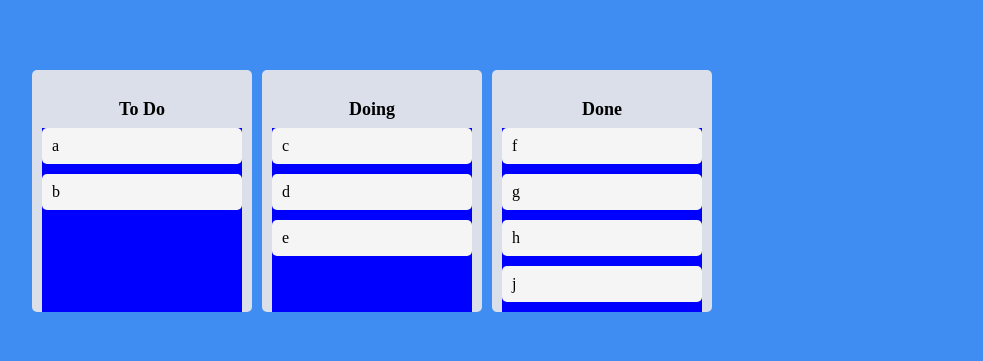
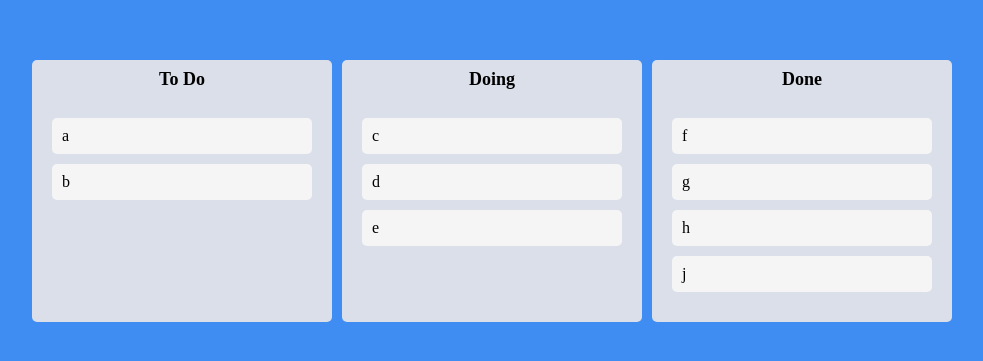
Before and after one commit to Novelier-Webbelier/react-trello-clone, a React (Create React App) app: page / in a window 1280 px wide. Shown: the part 209-570 px from the top of the page, without its empty margins (268-1251 px from the left). Built offline with nearby package versions, Linux system fonts and the light colour scheme.

Commit message:
6.12 Final Styles

```diff
--- a/src/Components/Board.tsx
+++ b/src/Components/Board.tsx
@@ -3,8 +3,8 @@ import { Droppable } from "react-beautiful-dnd";
 import DraggableCard from "./DraggableCard";
 
 const Wrapper = styled.div`
-  padding: 0px 10px;
-  padding-top: 30px;
+  width: 300px;
+  padding-top: 10px;
   background-color: ${(props) => props.theme.boardColor};
   border-radius: 5px;
   min-height: 200px;
@@ -21,9 +21,14 @@ const Title = styled.h2`
 
 const Area = styled.div<IAreaProps>`
   background-color: ${(props) =>
-    props.isDraggingOver ? "pink" : props.isDraggingFromThis ? "red" : "blue"};
+    props.isDraggingOver
+      ? "#dfe6e9"
+      : props.isDraggingFromThis
+        ? "#b2bec3"
+        : "transparent"};
   flex-grow: 1;
-  transition: background-color .3s ease-in-out;
+  transition: background-color 0.3s ease-in-out;
+  padding: 20px;
 `;
 
 interface IAreaProps {
--- a/src/Components/DraggableCard.tsx
+++ b/src/Components/DraggableCard.tsx
@@ -2,12 +2,19 @@ import React from "react";
 import { Draggable } from "react-beautiful-dnd";
 import styled from "styled-components";
 
-const Card = styled.div`
+const Card = styled.div<ICardProps>`
   border-radius: 5px;
   padding: 10px 10px;
-  background-color: ${(props) => props.theme.cardColor};
   margin-bottom: 10px;
+  box-shadow: ${(props) =>
+    props.isDragging ? "2px 2px 10px rgba(0, 0, 0, 0.5)" : "none"};
+  background-color: ${(props) =>
+    props.isDragging ? "#71b9ff" : props.theme.cardColor};
 `;
+
+interface ICardProps {
+  isDragging: boolean;
+}
 
 interface IDraggableCardProps {
   toDo: string;
@@ -17,11 +24,12 @@ interface IDraggableCardProps {
 function DraggableCard({ toDo, index }: IDraggableCardProps) {
   return (
     <Draggable draggableId={toDo} index={index} key={index}>
-      {(magic) => (
+      {(magic, info) => (
         <Card
           ref={magic.innerRef}
           {...magic.draggableProps}
           {...magic.dragHandleProps}
+          isDragging={info.isDragging}
         >
           <span>{toDo}</span>
         </Card>
```
